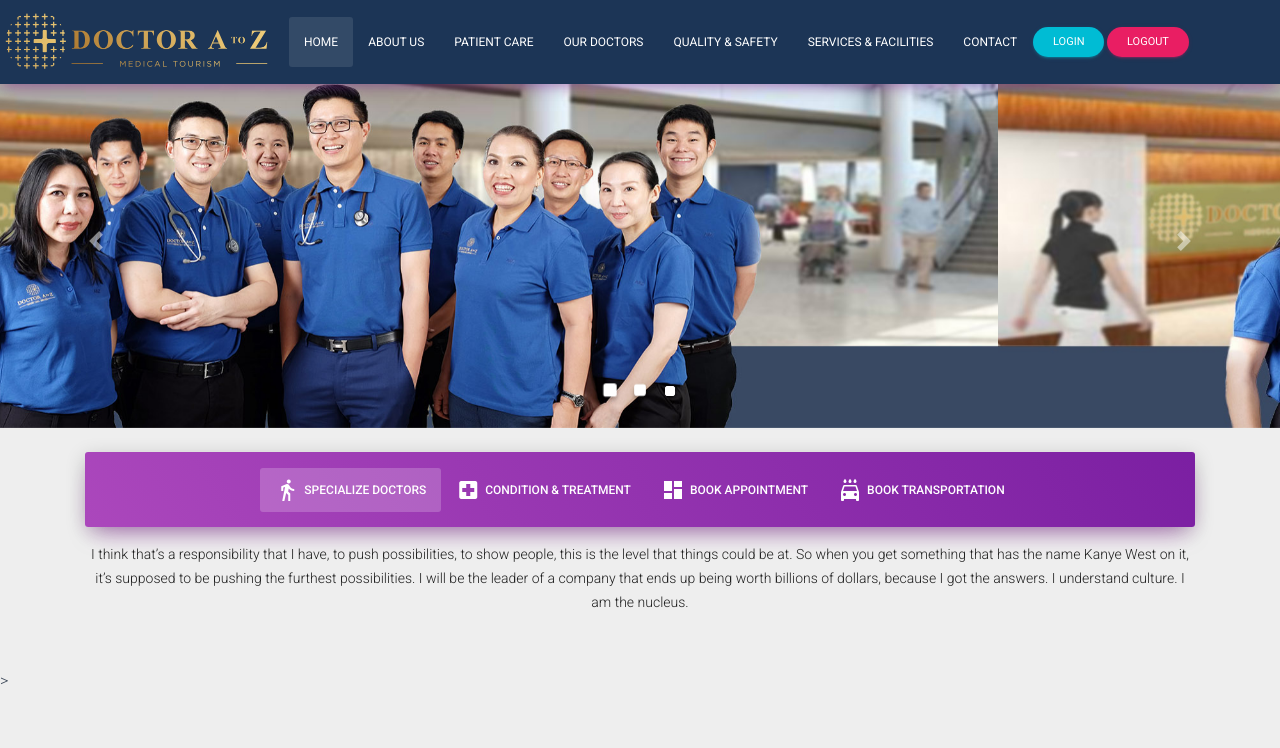
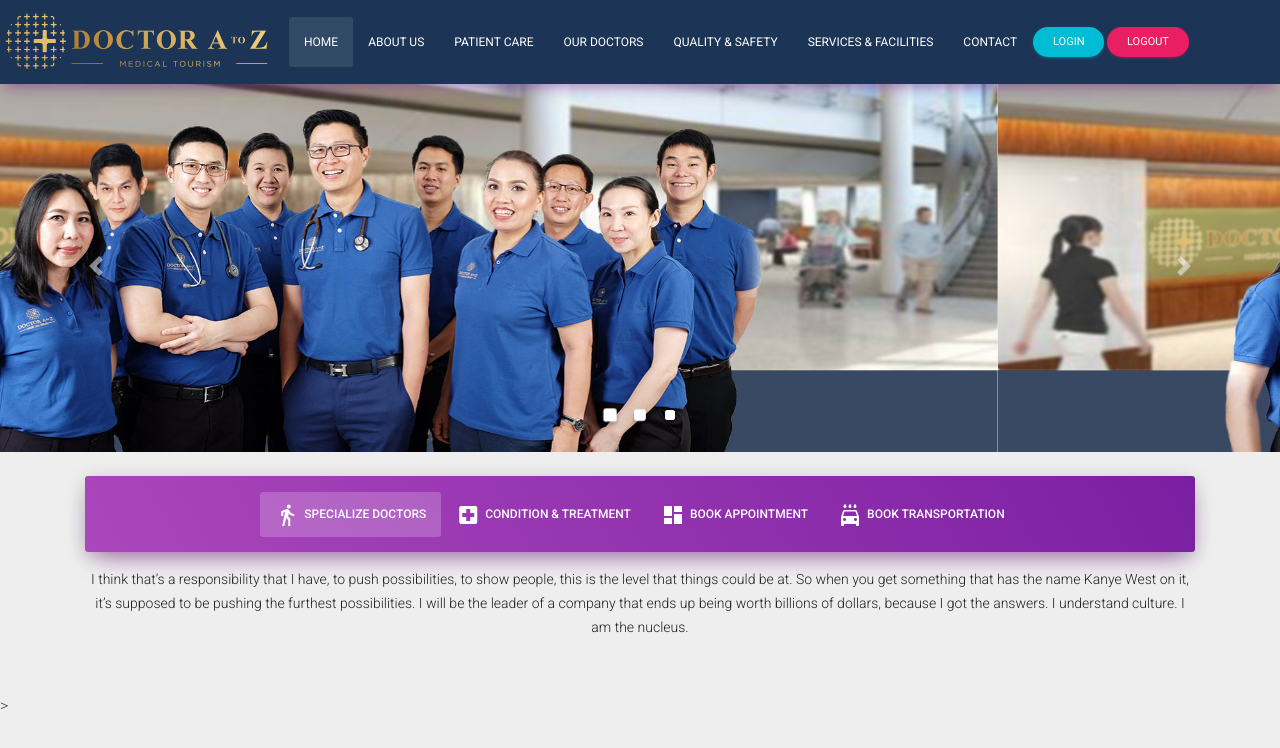
Before and after one commit to backwizard/frontend, an Angular app: page /main in a window 1280 px wide. Shown: the top 748 px of the page. Built offline with nearby package versions, Linux system fonts and the light colour scheme.

Commit message:
update css carousel

```diff
--- a/src/app/components/main/main.component.css
+++ b/src/app/components/main/main.component.css
@@ -1,4 +1,4 @@
 .carousel-inner {
- margin-top: 4.3%;
+ margin-top: 5em;
 
 }
```
